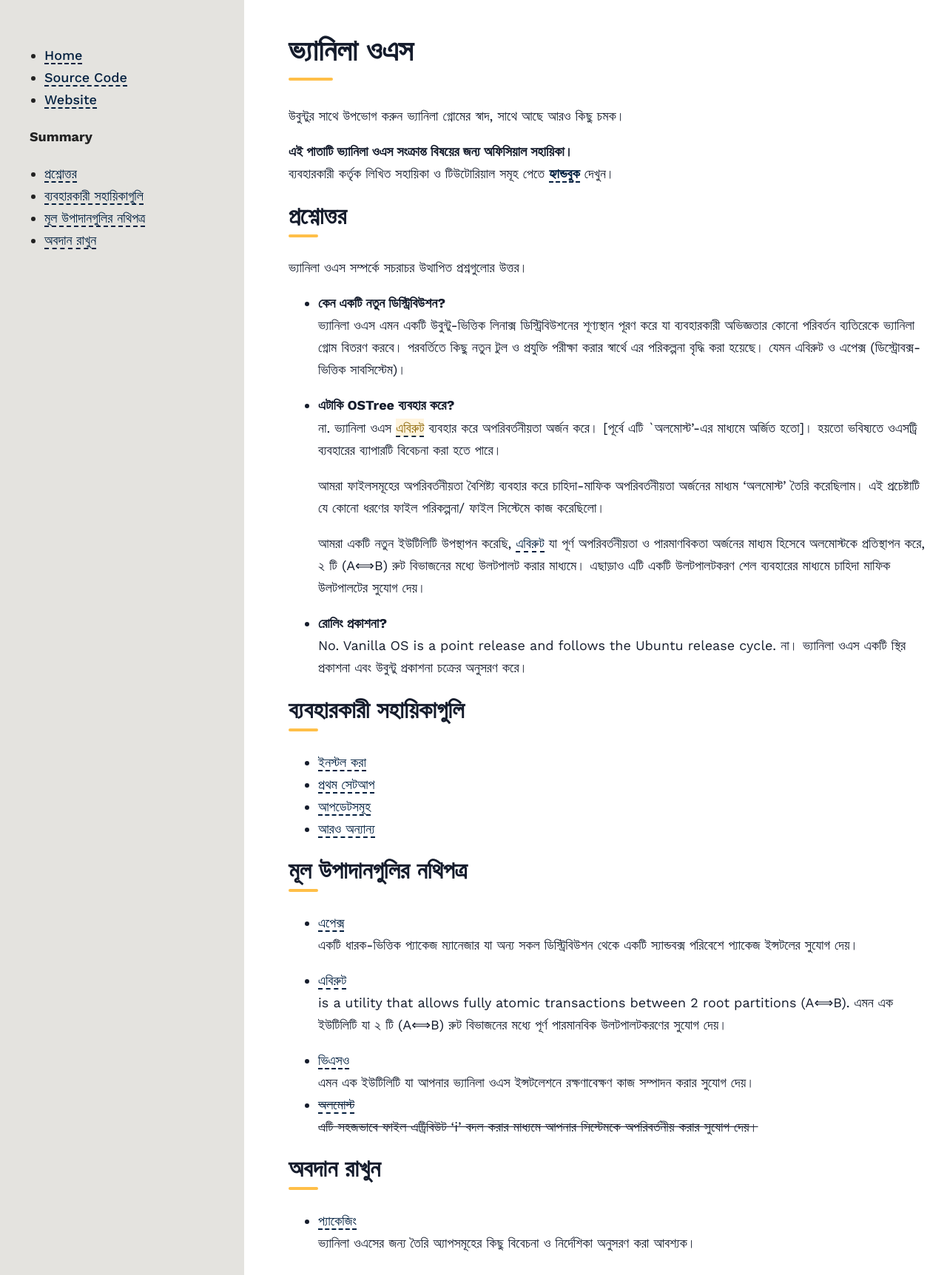
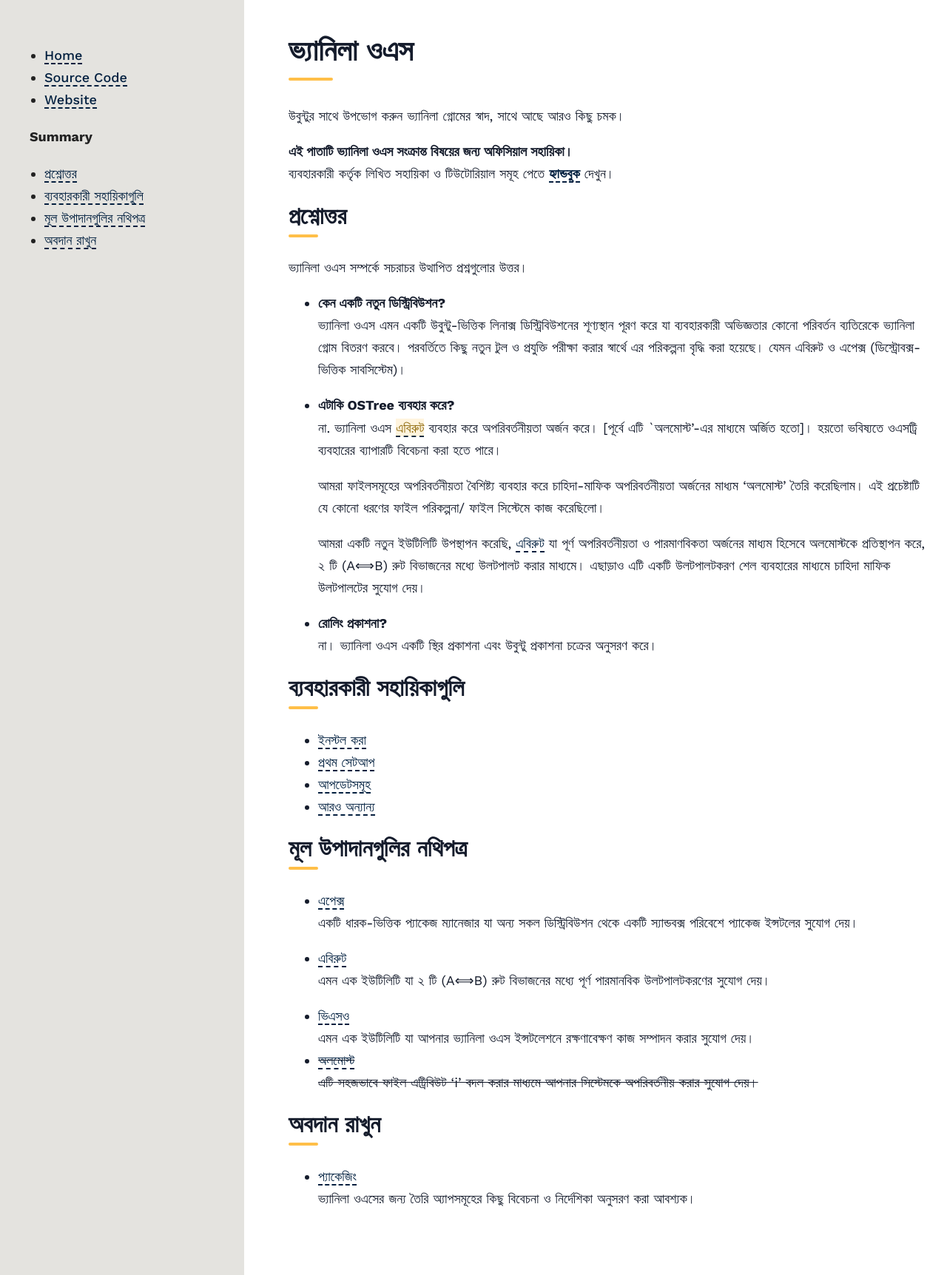
Before and after one commit to Vanilla-OS/documentation, a Jekyll site: the page built from index.bn.md, in a window 1280 px wide. Shown: the whole page at 74% size. Built offline with Jekyll 4.4.1, drawn with Linux system fonts in a browser that asks for light colours.

Commit message:
Fix typo and remove remaining en strings

```diff
--- a/index.bn.md
+++ b/index.bn.md
@@ -1,7 +1,7 @@
 ---
 
 title: ভ্যানিলা ওএস নথিপত্র
-description: ভ্যানিলা ওএস, এ সংক্রান্ত টুলসমূহ ও সেটিংসসমূহ কীভাবে ক্যবহার করবেন তা জানুন।
+description: ভ্যানিলা ওএস, এ সংক্রান্ত টুলসমূহ ও সেটিংসসমূহ কীভাবে ব্যবহার করবেন তা জানুন।
 ---
 
 # ভ্যানিলা ওএস
@@ -30,7 +30,6 @@ description: ভ্যানিলা ওএস, এ সংক্রান্ত
   আমরা একটি নতুন ইউটিলিটি উপস্থাপন করেছি, [এবিরুট](https://github.com/Vanilla-OS/ABRoot) যা পূর্ণ অপরিবর্তনীয়তা ও পারমাণবিকতা অর্জনের মাধ্যম হিসেবে অলমোস্টকে প্রতিস্থাপন করে, ২ টি (A⟺B) রুট বিভাজনের মধ্যে উলটপালট করার মাধ্যমে। এছাড়াও এটি একটি উলটপালটকরণ শেল ব্যবহারের মাধ্যমে চাহিদা মাফিক উলটপালটের সুযোগ দেয়।
 
 - **রোলিং প্রকাশনা?**\
-  No. Vanilla OS is a point release and follows the Ubuntu release cycle.
   না। ভ্যানিলা ওএস একটি স্থির প্রকাশনা এবং উবুন্টু প্রকাশনা চক্রের অনুসরণ করে।
 
 ## ব্যবহারকারী সহায়িকাগুলি
@@ -46,7 +45,6 @@ description: ভ্যানিলা ওএস, এ সংক্রান্ত
   একটি ধারক-ভিত্তিক প্যাকেজ ম্যানেজার যা অন্য সকল ডিস্ট্রিবিউশন থেকে একটি স্যান্ডবক্স পরিবেশে প্যাকেজ ইন্সটলের সুযোগ দেয়।
 
 - **[এবিরুট](/docs/ABRoot)**\
-  is a utility that allows fully atomic transactions between 2 root partitions (A⟺B).
   এমন এক ইউটিলিটি যা ২ টি (A⟺B) রুট বিভাজনের মধ্যে পূর্ণ পারমানবিক উলটপালটকরণের সুযোগ দেয়।
 
 - **[ভিএসও](/docs/vso)**\
```
